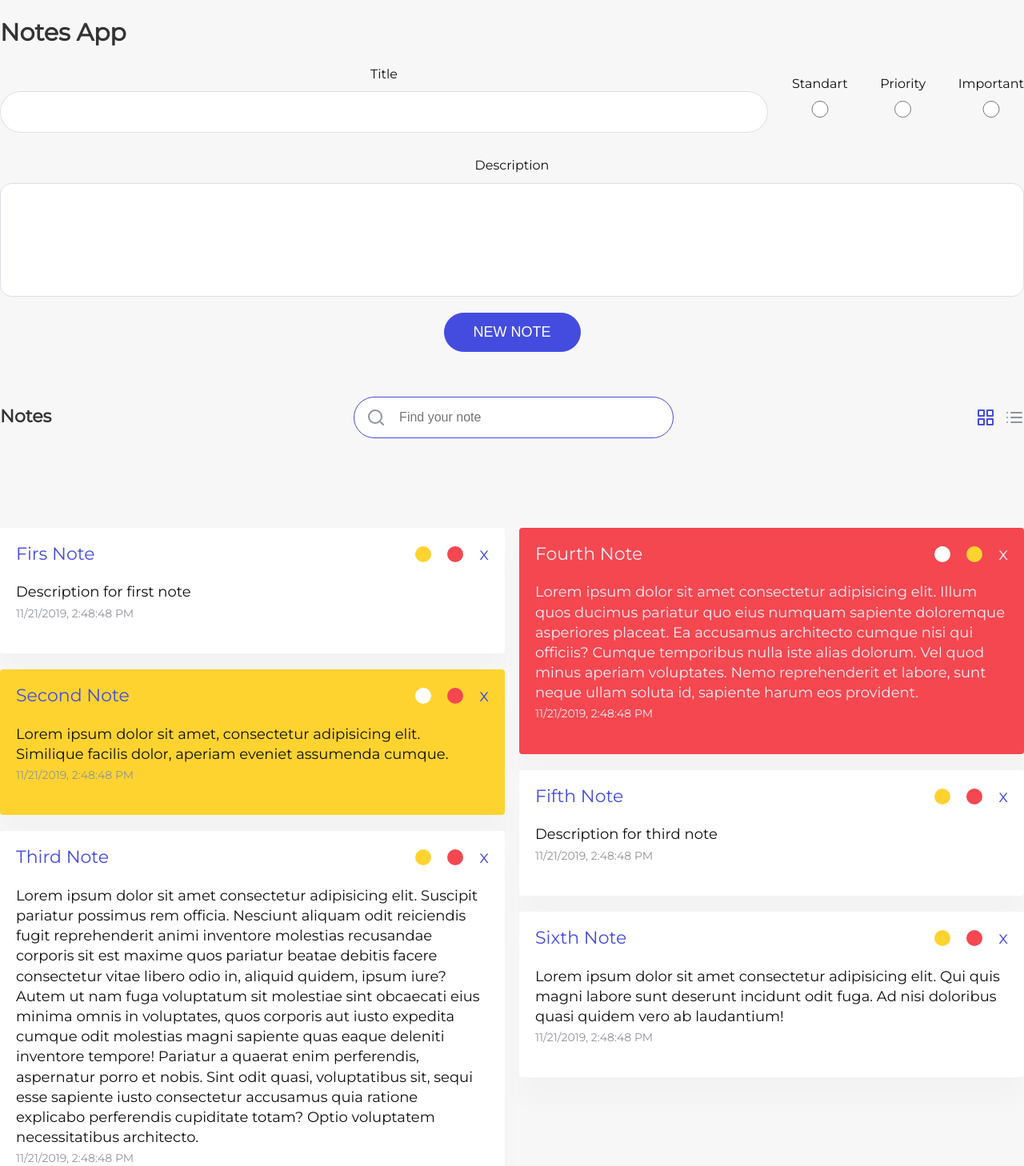
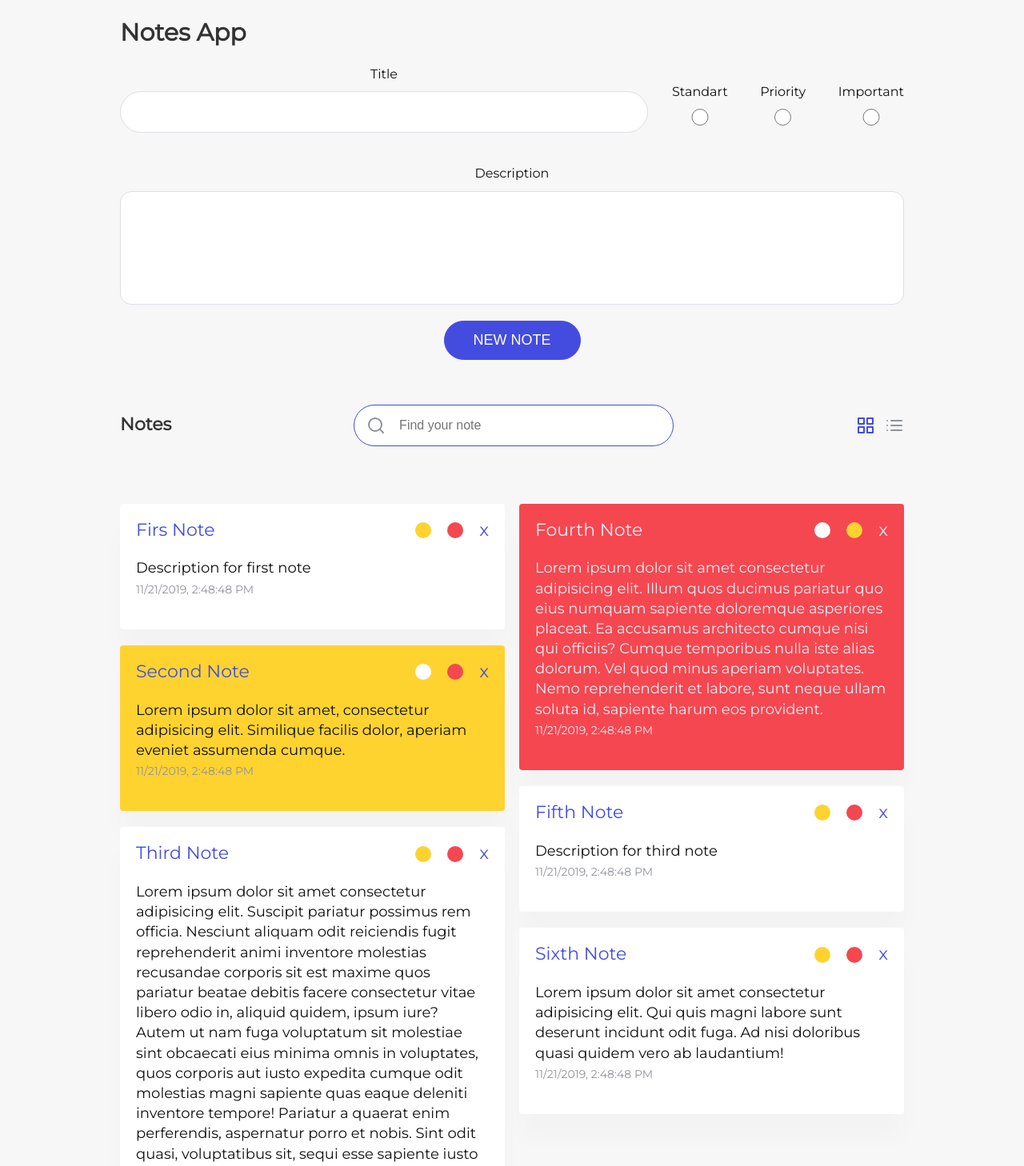
Before and after one commit to Sergeypro91/tocodeTutorials, a Vue app in the folder Chapter-4/notes/: page / in a window 1280 px wide. Shown: the top 1458 px of the page at 80% size. Built offline with nearby package versions, Linux system fonts and the light colour scheme.

Commit message:
Adjust css

```diff
--- a/Chapter-4/notes/src/assets/scss/common/app.scss
+++ b/Chapter-4/notes/src/assets/scss/common/app.scss
@@ -12,34 +12,3 @@ textarea:focus {
   border: $primary-color solid 1px;
   transition-delay: 0s !important;
 }
-
-@media screen and (max-width: $tableWidth) {
-  .new-note__top {
-    flex-direction: column;
-  }
-
-  .radio-child {
-    margin: 0;
-  }
-
-  .notes {
-    display: flex;
-    align-self: center;
-    justify-content: space-between;
-    flex-wrap: wrap;
-  }
-
-  .wrapper__search {
-    margin: 0 0 0 20px !important;
-  }
-
-  .icons {
-    display: none;
-  }
-}
-
-@media screen and (max-width: $smPhoneWidth) {
-  .container {
-    padding: 0 10px;
-  }
-}
--- a/Chapter-4/notes/src/assets/scss/common/message.scss
+++ b/Chapter-4/notes/src/assets/scss/common/message.scss
@@ -4,6 +4,7 @@
   position: fixed;
   top: 0;
   left: 0;
+  z-index: 100;
   div {
     margin: auto;
     color: white;
--- a/Chapter-4/notes/src/assets/scss/common/newnote.scss
+++ b/Chapter-4/notes/src/assets/scss/common/newnote.scss
@@ -10,12 +10,13 @@
   display: flex;
   justify-content: space-between;
   align-items: center;
-  margin-bottom: 30px;
+  margin-bottom: 20px;
 }
 
 .new-note__top_title {
   flex-grow: 8;
   width: 100%;
+  margin-bottom: 20px;
 }
 
 .radio {
--- a/Chapter-4/notes/src/assets/scss/common/notes.scss
+++ b/Chapter-4/notes/src/assets/scss/common/notes.scss
@@ -2,7 +2,7 @@
   width: 100%;
   display: inline-block;
   column-count: 2;
-  padding: 40px 0;
+  padding: 0;
   &.wide {
     display: flex;
     align-self: center;
@@ -169,3 +169,34 @@ span {
 .edit-descr {
   background: none;
 }
+
+@media screen and (max-width: $tableWidth) {
+  .new-note__top {
+    flex-direction: column;
+  }
+
+  .radio-child {
+    margin: 0;
+  }
+
+  .notes {
+    display: flex;
+    align-self: center;
+    justify-content: space-between;
+    flex-wrap: wrap;
+  }
+
+  .wrapper__search {
+    margin: 0 0 0 20px !important;
+  }
+
+  .icons {
+    display: none;
+  }
+}
+
+@media screen and (max-width: $smPhoneWidth) {
+  .container {
+    padding: 0 10px;
+  }
+}
--- a/Chapter-4/notes/src/assets/scss/main.scss
+++ b/Chapter-4/notes/src/assets/scss/main.scss
@@ -100,6 +100,9 @@ section,
   position: relative;
   max-width: $desktopWidth;
   margin: 0 auto;
+  @media screen and (max-width: $desktopWidth) {
+    max-width: $smDesktopWidth;
+  }
   @media screen and (max-width: $smDesktopWidth) {
     max-width: $tableWidth;
   }
```
